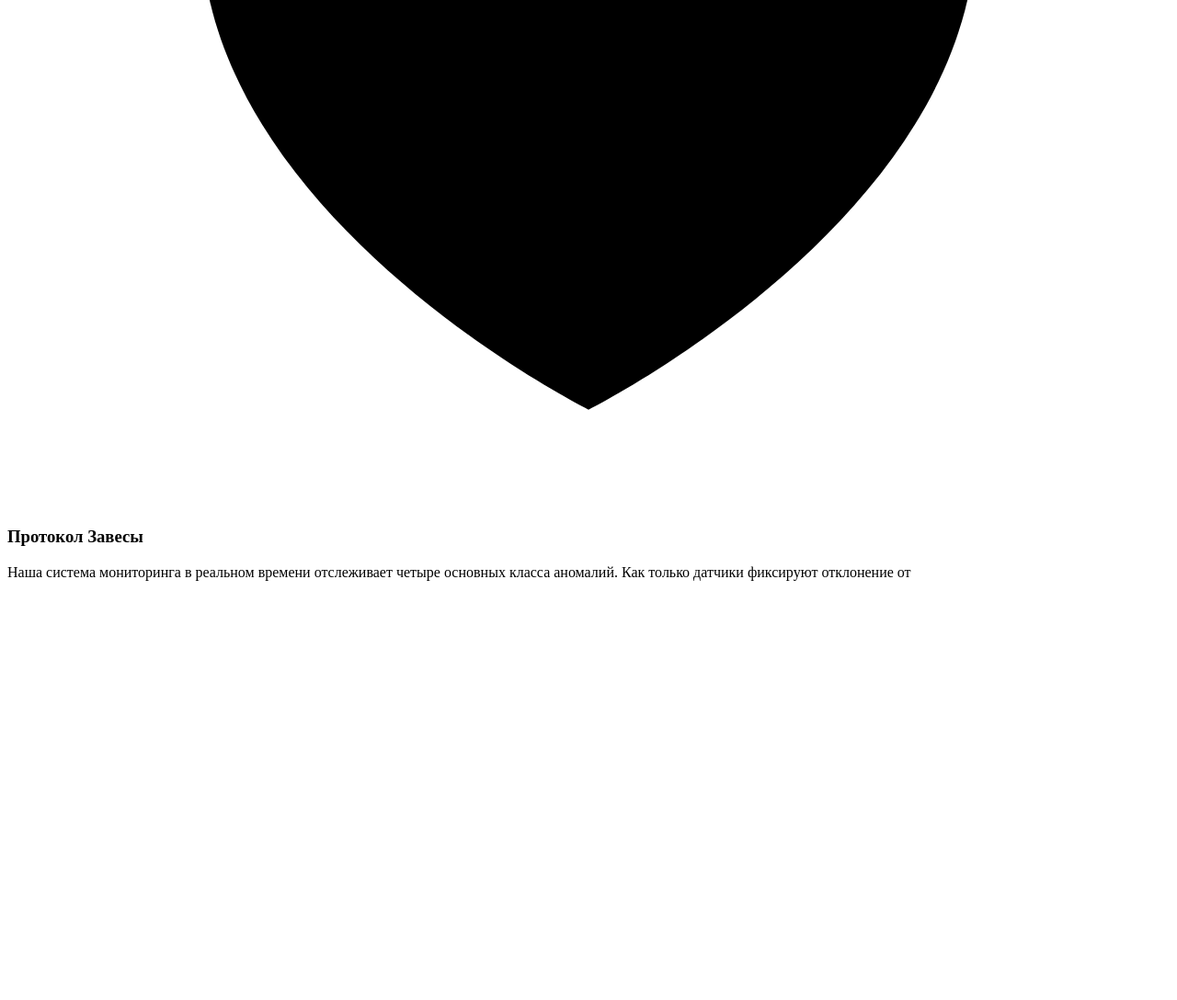
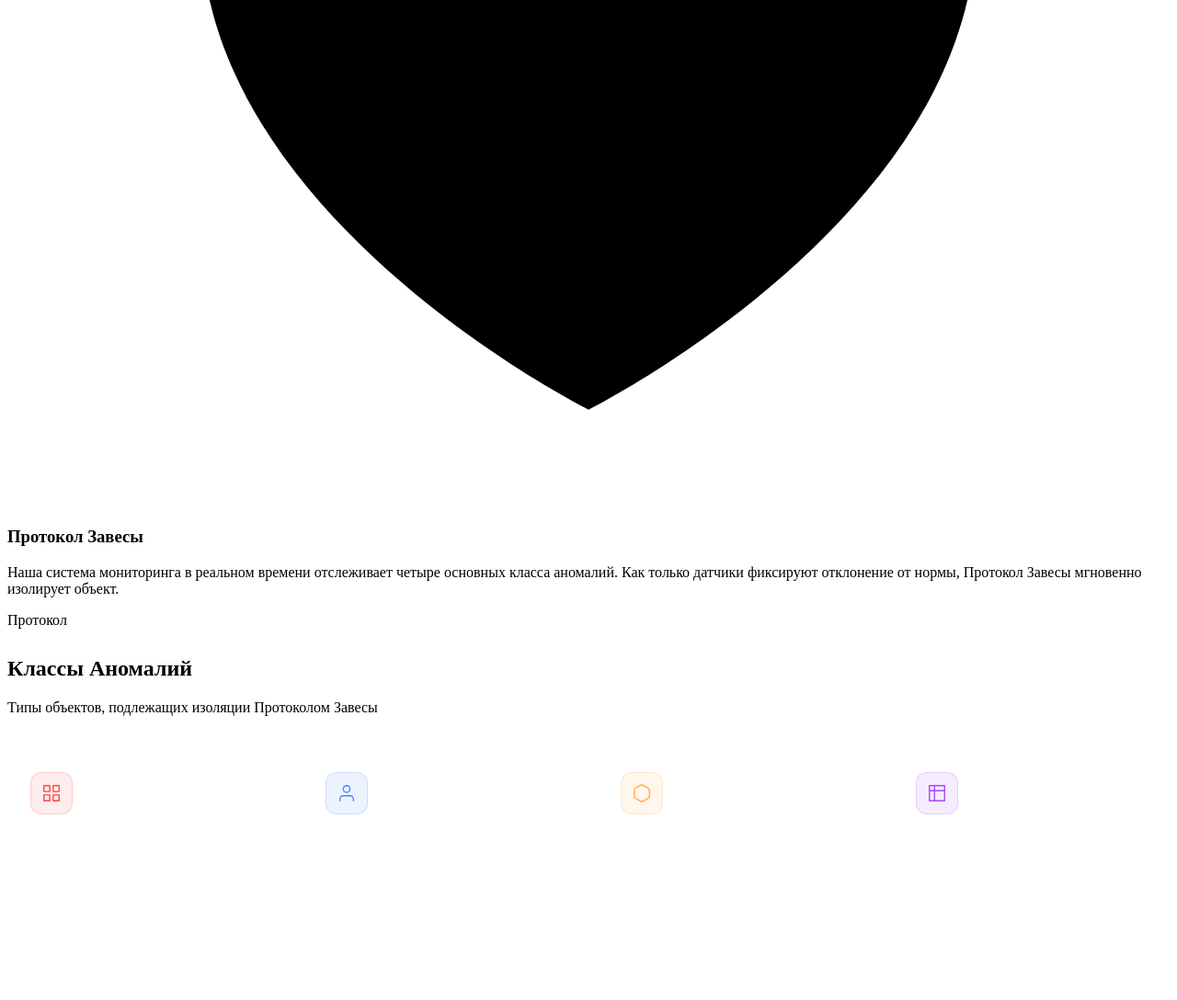
Before and after one commit to ccotan/quadrant, a plain HTML site: page wiki.html in a window 1280 px wide. Shown: the part 5199-6287 px from the top of the page at 92% size. Before the commit the page ends 5847 px from the top, so only its background shows below. Drawn offline with Linux system fonts and the light colour scheme.

Commit message:
Update wiki.html

```diff
--- a/wiki.html
+++ b/wiki.html
@@ -104,4 +104,69 @@
                     </div>
                     <h3 class="puzzle-title">Протокол Завесы</h3>
                     <p class="puzzle-text">
-                        Наша система мониторинга в реальном времени отслеживает четыре основных класса аномалий. Как только датчики фиксируют отклонение от
+                        Наша система мониторинга в реальном времени отслеживает четыре основных класса аномалий. Как только датчики фиксируют отклонение от нормы, Протокол Завесы мгновенно изолирует объект.
+                    </p>
+                    <div class="puzzle-tag">Протокол</div>
+                </div>
+            </div>
+
+            <div class="section-heading-row" style="margin-top: 30px;">
+                <h2>Классы Аномалий</h2>
+                <p>Типы объектов, подлежащих изоляции Протоколом Завесы</p>
+            </div>
+
+            <div class="wiki-anomaly-grid">
+                <div class="wiki-anomaly-card">
+                    <div class="anomaly-class-badge">Класс I</div>
+                    <div class="anomaly-icon">
+                        <svg viewBox="0 0 24 24"><rect x="3" y="3" width="7" height="7"/><rect x="14" y="3" width="7" height="7"/><rect x="14" y="14" width="7" height="7"/><rect x="3" y="14" width="7" height="7"/></svg>
+                    </div>
+                    <h3 class="anomaly-title">Территориальные</h3>
+                    <p class="anomaly-description">
+                        Участки где нарушена топология и физика. Чанки с бесконечным циклом генерации, инвертированная гравитация.
+                    </p>
+                    <div class="anomaly-tag">Зоны</div>
+                </div>
+
+                <div class="wiki-anomaly-card">
+                    <div class="anomaly-class-badge">Класс II</div>
+                    <div class="anomaly-icon">
+                        <svg viewBox="0 0 24 24"><path d="M20 21v-2a4 4 0 0 0-4-4H8a4 4 0 0 0-4 4v2"/><circle cx="12" cy="7" r="4"/></svg>
+                    </div>
+                    <h3 class="anomaly-title">Сущностные</h3>
+                    <p class="anomaly-description">
+                        Мутировавшие единицы с нулевым хитбоксом, копирующие скины Резидентов, «слепые» криперы.
+                    </p>
+                    <div class="anomaly-tag">Мобы</div>
+                </div>
+
+                <div class="wiki-anomaly-card">
+                    <div class="anomaly-class-badge">Класс III</div>
+                    <div class="anomaly-icon">
+                        <svg viewBox="0 0 24 24"><path d="M21 16V8a2 2 0 0 0-1-1.73l-7-4a2 2 0 0 0-2 0l-7 4A2 2 0 0 0 3 8v8a2 2 0 0 0 1 1.73l7 4a2 2 0 0 0 2 0l7-4A2 2 0 0 0 21 16z"/></svg>
+                    </div>
+                    <h3 class="anomaly-title">Объектные</h3>
+                    <p class="anomaly-description">
+                        Инструменты с бесконечной прочностью, артефакты изменяющие FOV, «проклятые» книги.
+                    </p>
+                    <div class="anomaly-tag">Предметы</div>
+                </div>
+
+                <div class="wiki-anomaly-card">
+                    <div class="anomaly-class-badge">Класс IV</div>
+                    <div class="anomaly-icon">
+                        <svg viewBox="0 0 24 24"><path d="M3 3h18v18H3z"/><path d="M3 9h18M9 21V3"/></svg>
+                    </div>
+                    <h3 class="anomaly-title">Структурные</h3>
+                    <p class="anomaly-description">
+                        Материалы нарушающие правила размещения. Псевдо-бедрок удаляющий чанк при разрушении.
+                    </p>
+                    <div class="anomaly-tag">Блоки</div>
+                </div>
+            </div>
+        </section>
+    </div>
+
+    <script src="script.js"></script>
+</body>
+</html>
```
